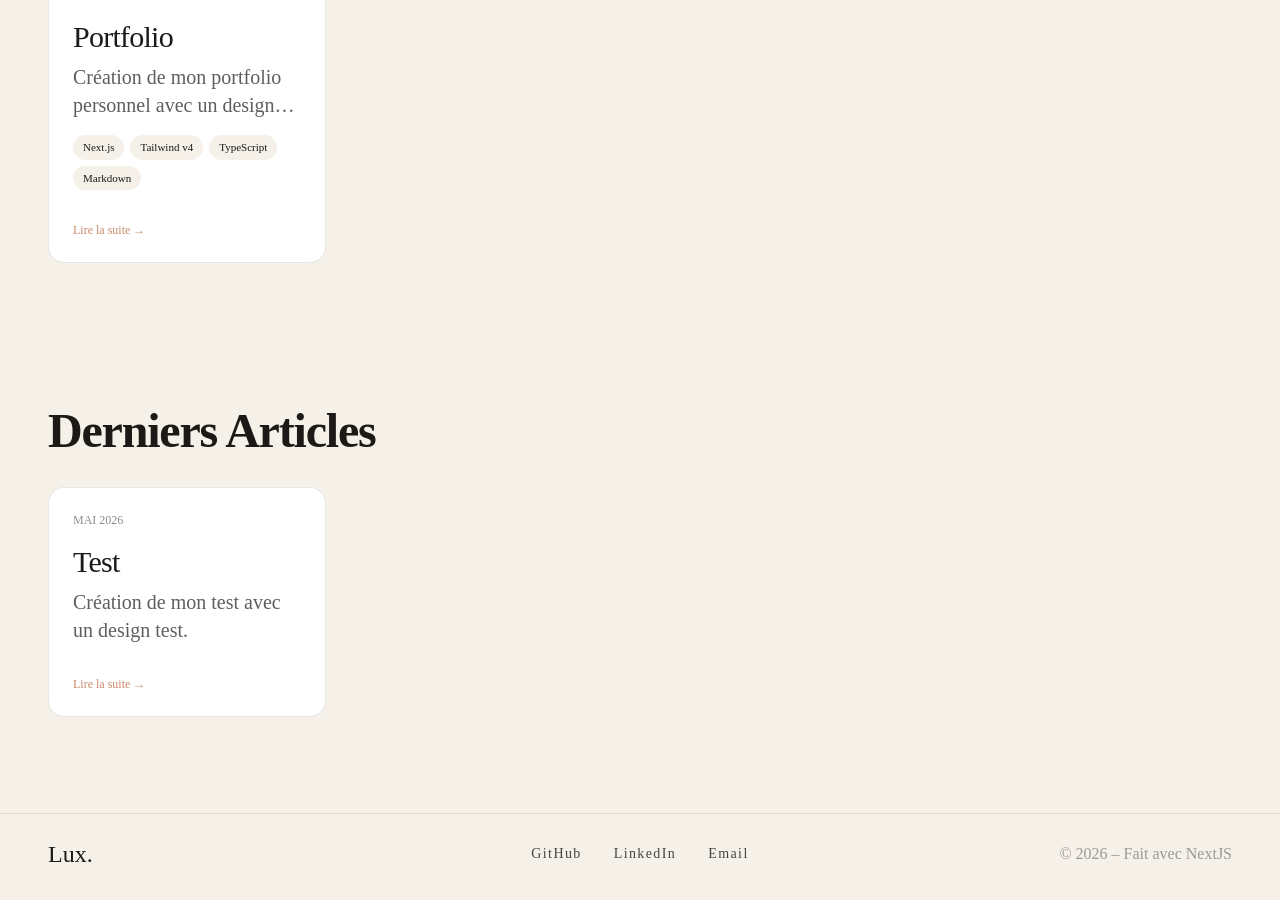
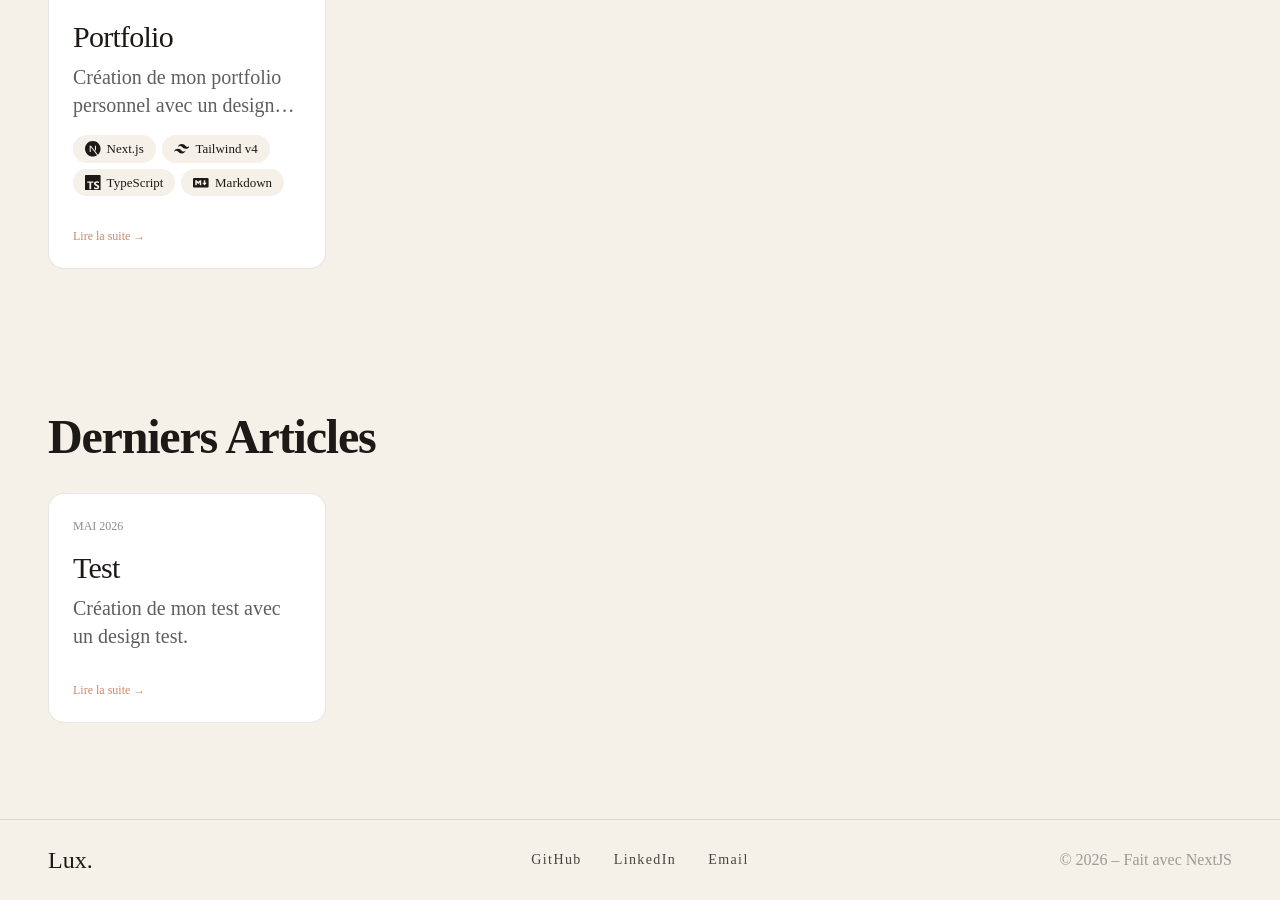
Before and after one commit to TimeoCantoRingelstein/portfolio-nextjs, a Next.js app: page / in a window 1280 px wide. Shown: the part 1240-2140 px from the top of the page. Built offline with nearby package versions, Linux system fonts and the light colour scheme.

Commit message:
feat: updating badges and adding icons

```diff
--- a/package.json
+++ b/package.json
@@ -13,7 +13,8 @@
     "next": "16.2.4",
     "next-mdx-remote": "^6.0.0",
     "react": "19.2.4",
-    "react-dom": "19.2.4"
+    "react-dom": "19.2.4",
+    "react-icons": "^5.4.0"
   },
   "devDependencies": {
     "@tailwindcss/postcss": "^4",
--- a/src/app/projects/[id]/page.tsx
+++ b/src/app/projects/[id]/page.tsx
@@ -29,7 +29,7 @@ export default async function FullProjectPage({ params } : { params : Promise<{
                     <div className="flex flex-wrap justify-center gap-3 mt-8">
                         {projectData.tags.map((tag, index) => (
                             <span key={index}>
-                                <Badge>{tag}</Badge>
+                                <Badge variant="prominent">{tag}</Badge>
                             </span>
                         ))}
                     </div>
--- a/src/components/ui/Badge.tsx
+++ b/src/components/ui/Badge.tsx
@@ -1,11 +1,56 @@
 import React from "react";
-import { BadgeProperties } from "@/src/types"
+import { BadgeProperties } from "@/src/types";
+import {
+    SiNextdotjs,
+    SiTypescript,
+    SiTailwindcss,
+    SiMarkdown,
+    SiReact,
+    SiJavascript,
+    SiPython,
+    SiNodedotjs,
+    SiGit,
+    SiHtml5,
+    SiCss,
+} from "react-icons/si";
 
-const Badge = ({ children }: BadgeProperties) => {
+const iconMap: Record<string, React.ComponentType<{ className?: string }>> = {
+    "next.js": SiNextdotjs,
+    "nextjs": SiNextdotjs,
+    "typescript": SiTypescript,
+    "ts": SiTypescript,
+    "react": SiReact,
+    "tailwind v4": SiTailwindcss,
+    "tailwindcss": SiTailwindcss,
+    "tailwind": SiTailwindcss,
+    "markdown": SiMarkdown,
+    "javascript": SiJavascript,
+    "js": SiJavascript,
+    "python": SiPython,
+    "node.js": SiNodedotjs,
+    "nodejs": SiNodedotjs,
+    "git": SiGit,
+    "html": SiHtml5,
+    "css": SiCss
+};
+
+const Badge = ({ children, variant = "default" }: BadgeProperties) => {
+    const isProminent = variant === "prominent";
+
+    // On essaye de trouver une icône correspondant au texte
+    const textStr = typeof children === "string" ? children.toLowerCase() : "";
+    const Icon = iconMap[textStr];
+
     return (
-        <p className="font-sans text-[11px] font-normal px-2.5 py-1 rounded-full bg-creme text-charbon
-        hover:bg-terracotta hover:text-white transition-all duration-200">
-            {children}
+        <p className={`
+            font-sans px-3 font-normal py-1 rounded-full transition-all duration-200 flex items-center gap-1.5 cursor-pointer
+            ${isProminent
+                ? "text-xs bg-terracotta tracking-wider text-white p-4 hover:bg-white hover:text-terracotta border border-terracotta"
+                : "text-[13px] bg-creme text-charbon hover:bg-terracotta hover:text-white hover:border-transparent group"
+            }
+        `}>
+            {Icon && <Icon className={`text-[1.2em] "text-charbon/70 group-hover:text-white" : "text-charbon/50 group-hover:text-white"`} />}
+            <span>{children}</span>
         </p>
     );
 };
--- a/src/types/ui.ts
+++ b/src/types/ui.ts
@@ -8,6 +8,7 @@ export type NavItem = {
 
 export type BadgeProperties = {
     children: React.ReactNode;
+    variant?: "default" | "prominent";
 };
 
 export interface ButtonProperties {
```
Also changed, not shown: 1 other file (tests, documents, lock files or other folders).
